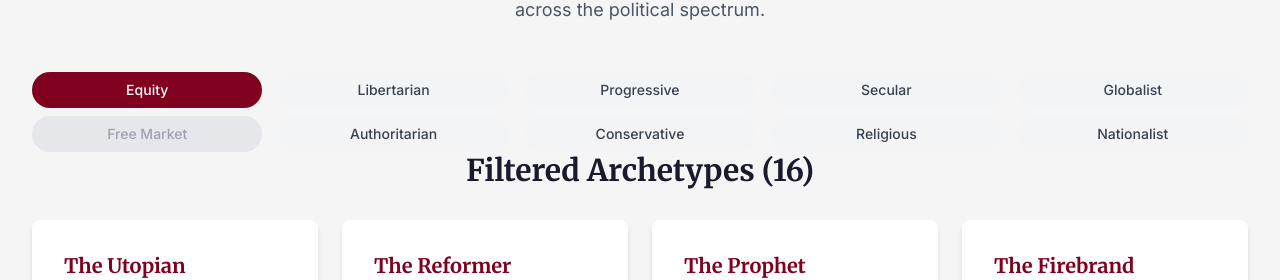
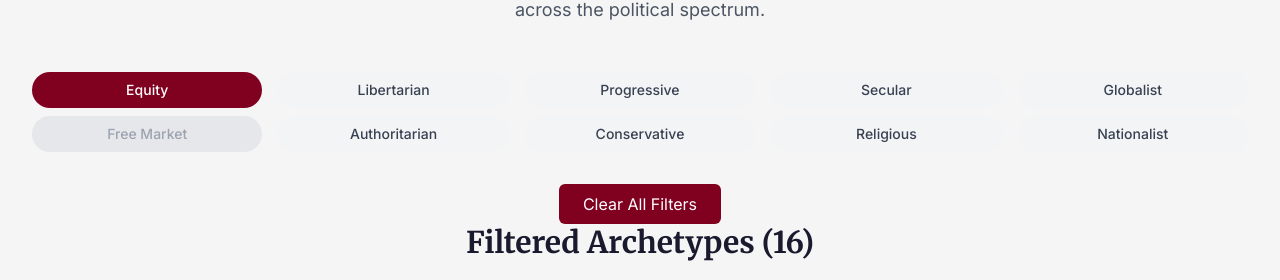
Before and after one commit to uzair-shakeel/philosiq, a Next.js app: page /archetypes in a window 1280 px wide. Both pictures are taken after a click on the button "Equity". Shown: the part 184-464 px from the top of the page. Built offline with nearby package versions, Linux system fonts and the light colour scheme; no server answers.

Commit message:
Update archetypes.jsx

```diff
--- a/src/pages/archetypes.jsx
+++ b/src/pages/archetypes.jsx
@@ -498,6 +498,17 @@ export default function ArchetypePage() {
       ))}
     </div>
   ))}
+  {/* Clear Button */}
+  {selectedFilters.length > 0 && (
+    <div className="mt-4 col-span-5 text-center">
+      <button
+        onClick={clearFilters}
+        className="px-6 py-2 bg-primary-maroon text-white rounded-md hover:bg-primary-maroon/90 transition-all"
+      >
+        Clear All Filters
+      </button>
+    </div>
+  )}
 </div>
 
           {/* All Archetypes Grid */}
```
